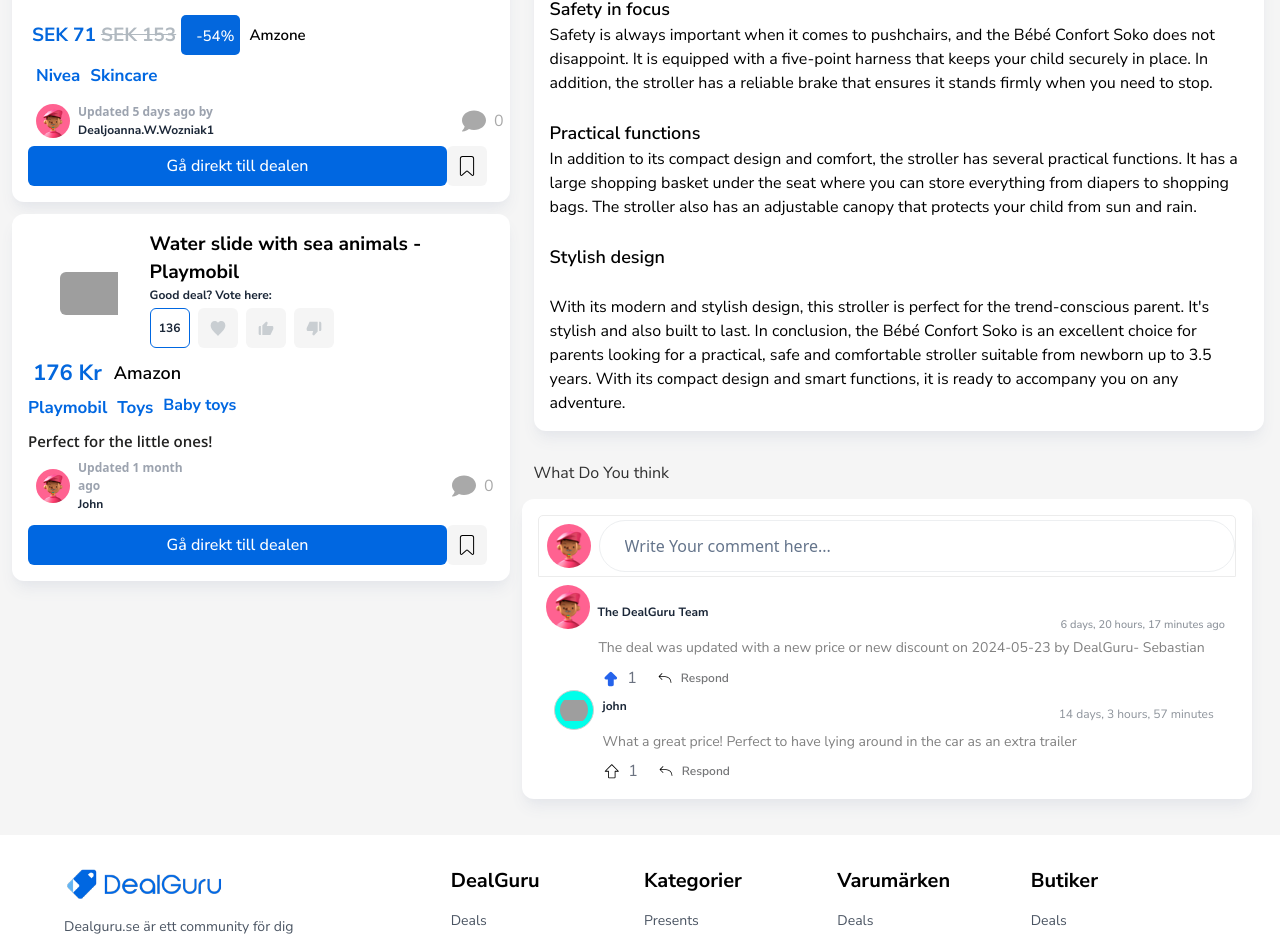
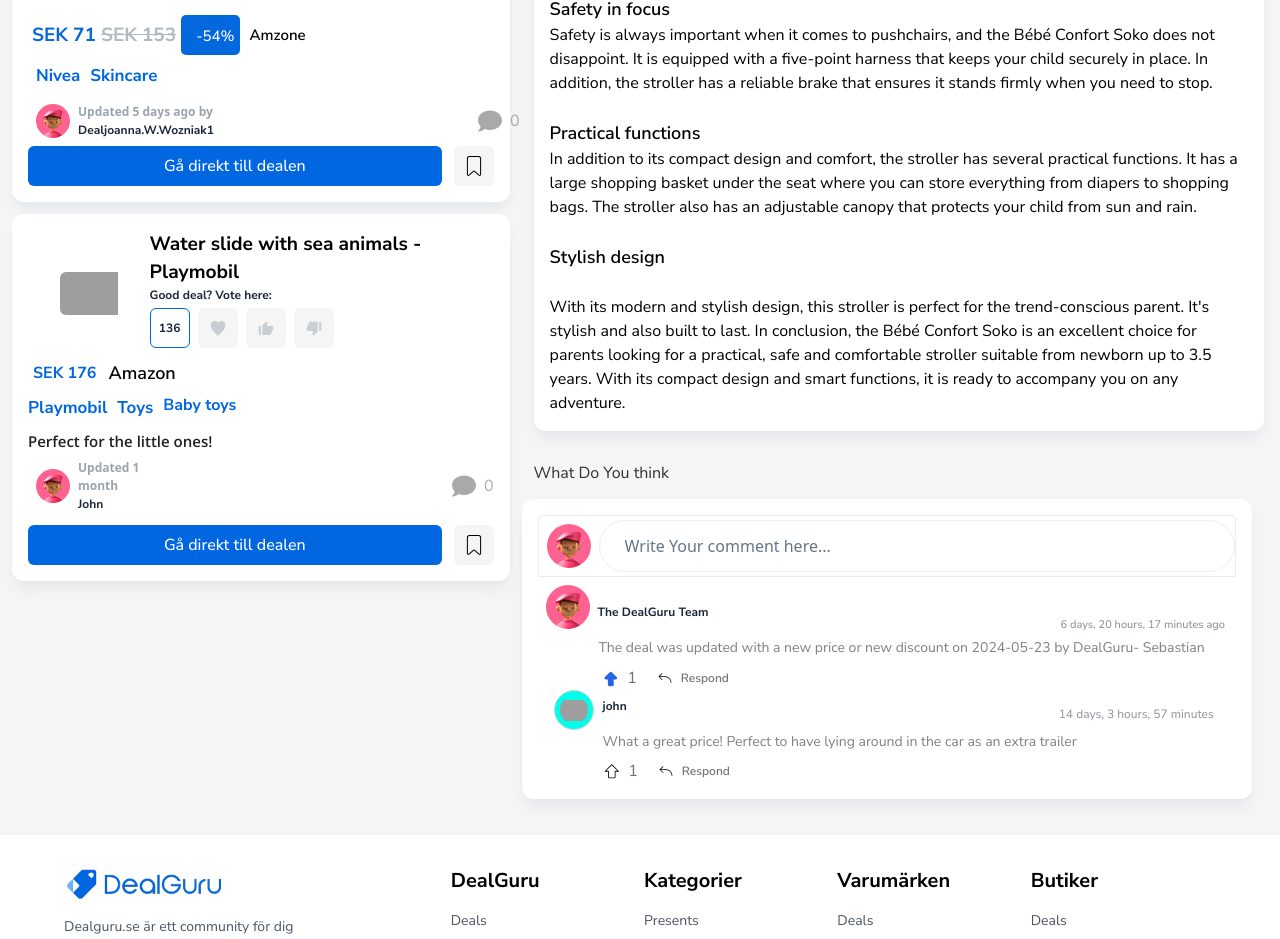
Before and after one commit to AsadAbbas5/DealGure.se, a Next.js app: page / in a window 1280 px wide. Shown: the part 947-1886 px from the top of the page. Built offline with nearby package versions, Linux system fonts and the light colour scheme; grey boxes are pictures that could not be loaded.

Commit message:
Update deal pae.tsx

```diff
--- a/src/components/homepage/dealpage/DealPage.tsx
+++ b/src/components/homepage/dealpage/DealPage.tsx
@@ -222,10 +222,10 @@
             </div>
             <h2
               style={{
-                marginLeft: "15rem",
+                marginLeft: "16rem",
               }}
             ></h2>
-            <div className="md:w-[40px] md:h-[40px] w-[35px] h-[35px] flex p-2 items-center justify-center rounded-md cursor-pointer">
+            <div className="md:w-[40px]  md:h-[40px] w-[35px] h-[35px] flex p-2 items-center justify-center rounded-md cursor-pointer">
               <FaComment
                 style={{
                   fontSize: "2rem",
@@ -243,7 +243,7 @@
           >
             Gå direkt till dealen
           </Link>
-          <div className="bg-dealguru-grey md:w-[40px] md:h-[40px] w-[35px] h-[35px] flex p-2 items-center justify-center rounded-md cursor-pointer">
+          <div className="bg-dealguru-grey ml-3 md:w-[40px] md:h-[40px] w-[35px] h-[35px] flex p-2 items-center justify-center rounded-md cursor-pointer">
             <CiBookmark
               style={{
                 fontSize: "2rem",
@@ -308,11 +308,11 @@
                 color: "#0367DD",
                 fontWeight: 700,
                 marginLeft: "5px",
-                fontSize: "22px",
+                fontSize: "18=px",
                 lineHeight: "27px",
               }}
             >
-              176 Kr
+               SEK 176
             </h1>
             <h1
               style={{
@@ -379,7 +379,7 @@
             />
             <div>
               <h2 className="text-gray-400 text-[12px] font-sans font-bold">
-                Updated 1 month ago
+                Updated 1 month
               </h2>
               <h1
                 style={{
@@ -394,7 +394,7 @@
             </div>
             <h2
               style={{
-                marginLeft: "15rem",
+                marginLeft: "18rem",
               }}
             ></h2>
             <div className="md:w-[40px] md:h-[40px] w-[35px] h-[35px] flex p-2 items-center justify-center rounded-md cursor-pointer">
@@ -415,10 +415,11 @@
           >
             Gå direkt till dealen
           </Link>
-          <div className="bg-dealguru-grey md:w-[40px] md:h-[40px] w-[35px] h-[35px] flex p-2 items-center justify-center rounded-md cursor-pointer">
+          <div className="bg-dealguru-grey md:w-[40px] md:h-[40px] w-[35px] h-[35px] flex p-2 items-center justify-center rounded-md cursor-pointer ml-3">
             <CiBookmark
               style={{
                 fontSize: "2rem",
+
               }}
             />
           </div>
```
